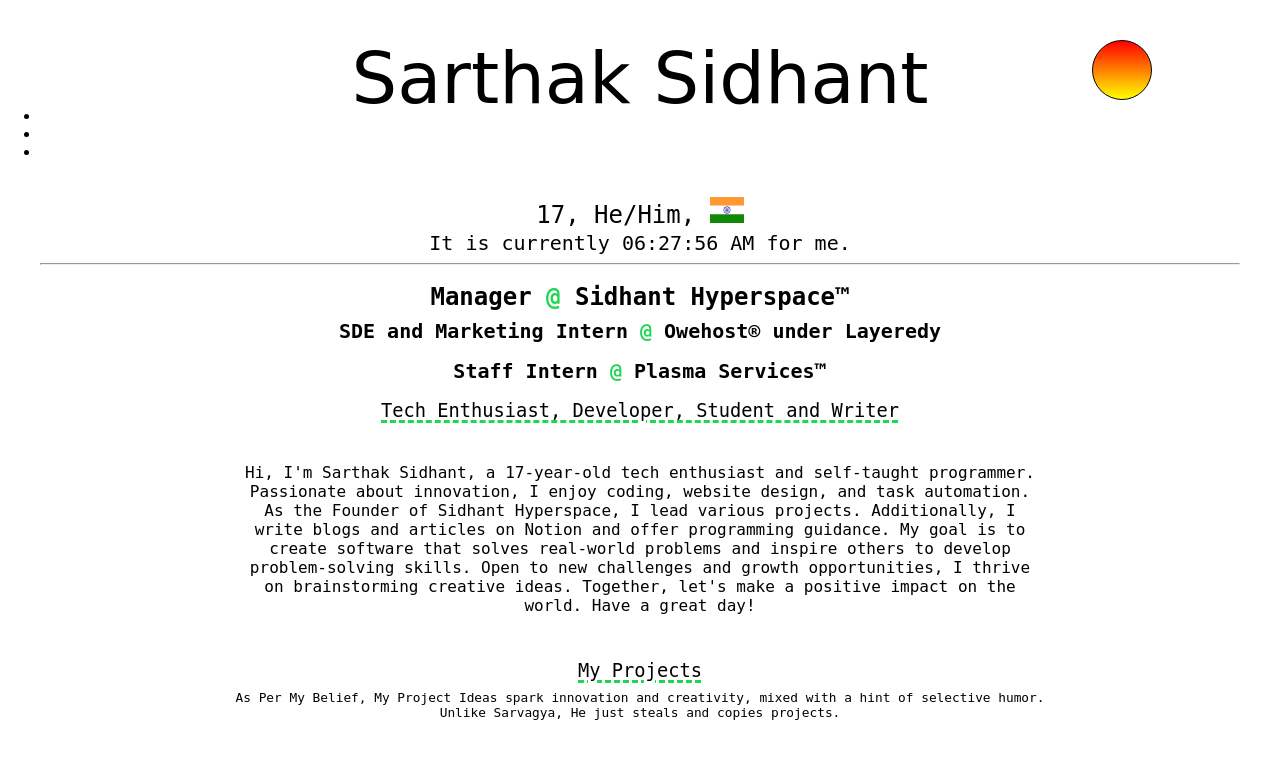
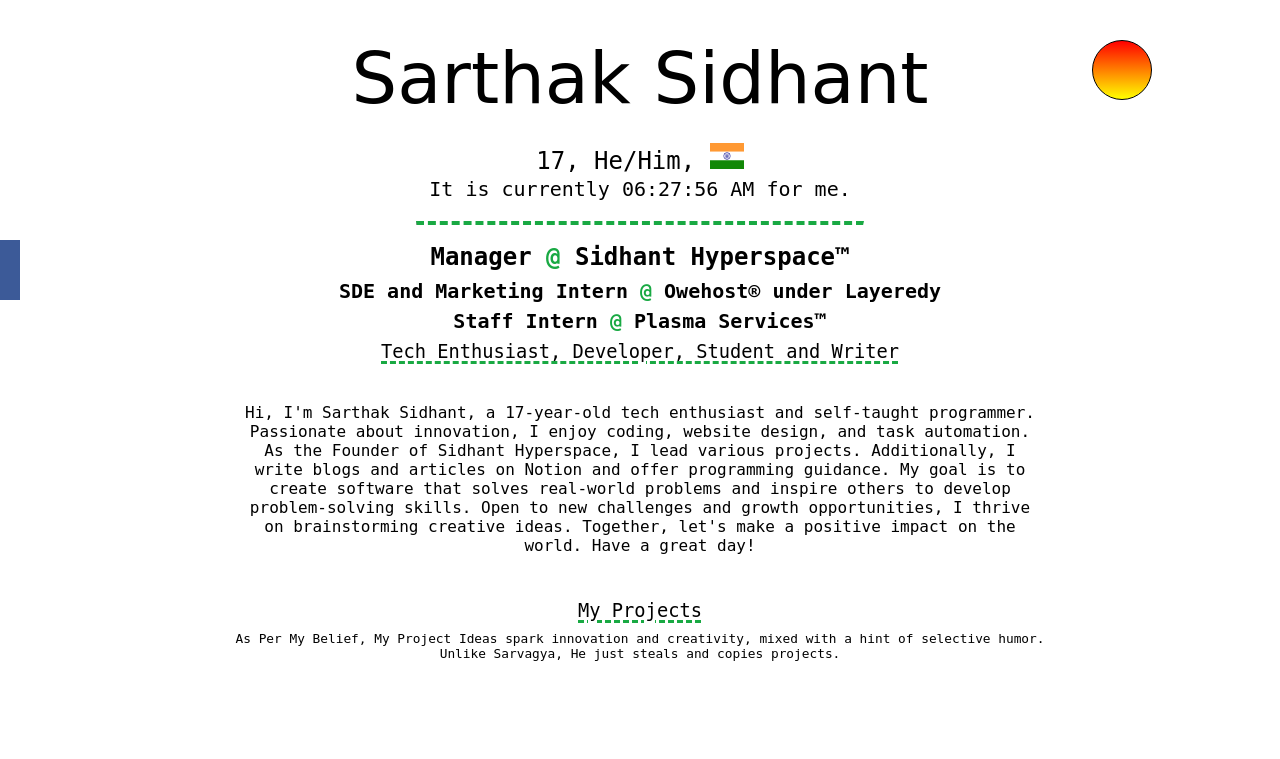
Before and after one commit to Sarthak-Sidhant/Sarthak-Sidhant.github.io, a PHP site: page /web2/index.html in a window 1280 px wide. Shown: the top 759 px of the page. Run offline with PHP 8.4, Linux system fonts and the light colour scheme; some web fonts are replaced.

Commit message:
variation colors, will update teh sticky socials later

```diff
--- a/web2/style.css
+++ b/web2/style.css
@@ -7,6 +7,9 @@
     padding: 0;
     box-sizing: border-box;
     text-align: center;
+}
+:root{
+    --parrot: #19a943;
 }
 .name{
     font-size: 72px;
@@ -34,8 +37,23 @@
     line-height: 2em;
 
 }
+
+hr{
+  width: 35vw;
+  margin-bottom:2em;
+  margin: auto;
+  margin-top:.8em;
+  border-top: 0.6vh dashed var(--parrot);
+  border-bottom: none;
+
+}
+
+.connected{
+  line-height:1em!important;
+}
+
 .at{
-    color: #1fd655;
+    color: var(--parrot);
 }
 h2{
     font-family: "chivo mono", monospace;
@@ -55,7 +73,7 @@
     margin:0.5em;
     font-family: "chivo mono", monospace;
     font-weight: 400;
-    text-decoration: underline 3px #1fd655 dashed;
+    text-decoration: underline 3px var(--parrot) dashed;
     text-underline-offset: 3px;
 }
 .outerbio{
@@ -93,7 +111,7 @@
       width: 100%;
       height: 0.18rem;
       border-radius: 4px;
-      background-color: #1fd655;
+      background-color: var(--parrot);
       bottom: 0;
       left: 0;
       transform-origin: right;
@@ -126,6 +144,7 @@
   body[theme=dark] {
     background: #000;
     color: #fff;
+    --parrot:#1fd655;
     a:link, a:visited {
         color: inherit;
       }
@@ -288,3 +307,47 @@
       opacity: 1;
     }
   }
+/* sticky socials */
+
+.sticky-social{
+  position:fixed;
+  top:30vh;
+  left:0;
+  padding:0px;
+  margin:0px;
+  }
+  .social{
+  list-style:none;
+  }
+  .social li{
+  padding:10px 10px;
+  font-size:25px;
+  transition:all 0.8s ease-in-out;
+  }
+  .social li:hover{
+  margin-right:-30px;
+  box-shadow:2px 5px 10px grey;
+  }
+  .social li:hover .fa{
+  margin-left:20px;
+
+  }
+  .fa{
+  color:#fff;
+  transition:all 0.8s ease-in-out;
+  }
+  .fb{
+  background-color:#3C5A98;
+  }
+  .twitter{
+  background-color:#1EA1F2;
+  }
+  .insta{
+  background-color:#DC4F42;
+  }
+  .pin{
+  background-color:#CB2128;
+  }
+  .vim{
+  background-color:#59BFBE;
+  }
```
